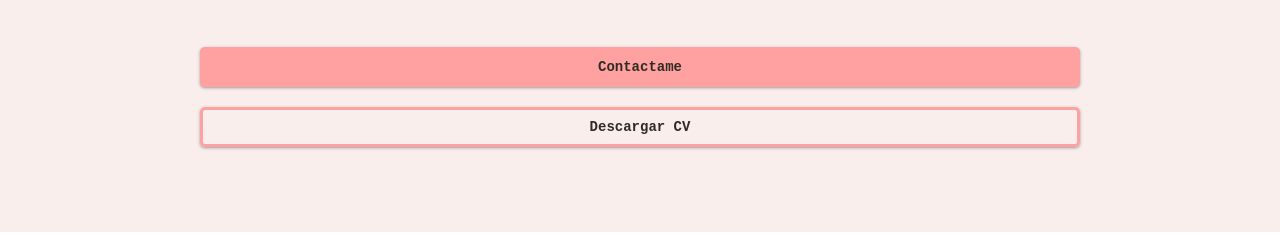
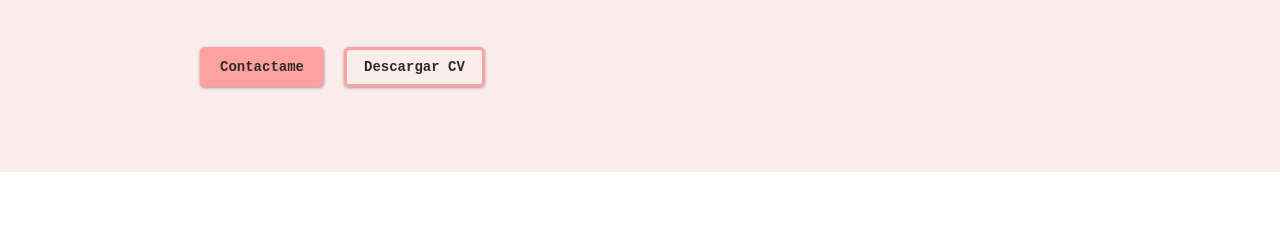
Before and after one commit to camilasilvab/my_portfolio, a website built with Vite: page index.html in a window 1280 px wide. Shown: the part 278-513 px from the top of the page. Built offline with nearby package versions, Linux system fonts and the light colour scheme; a web font is replaced by a local one.

Commit message:
corregí un error en la version desktop

```diff
--- a/src/style.css
+++ b/src/style.css
@@ -284,10 +284,14 @@ footer h3 {
 
 /* _______Responsive ________ */
 
-@media (min-width: 600px) {
+@media (min-width: 768px) {
 
   .header-section, .aboutMe, .projects-conteiner, footer {
     padding-left: 200px;
     padding-right: 200px;
   }
+
+  .header-btns {
+    flex-direction: row;
+  }
 }
```
